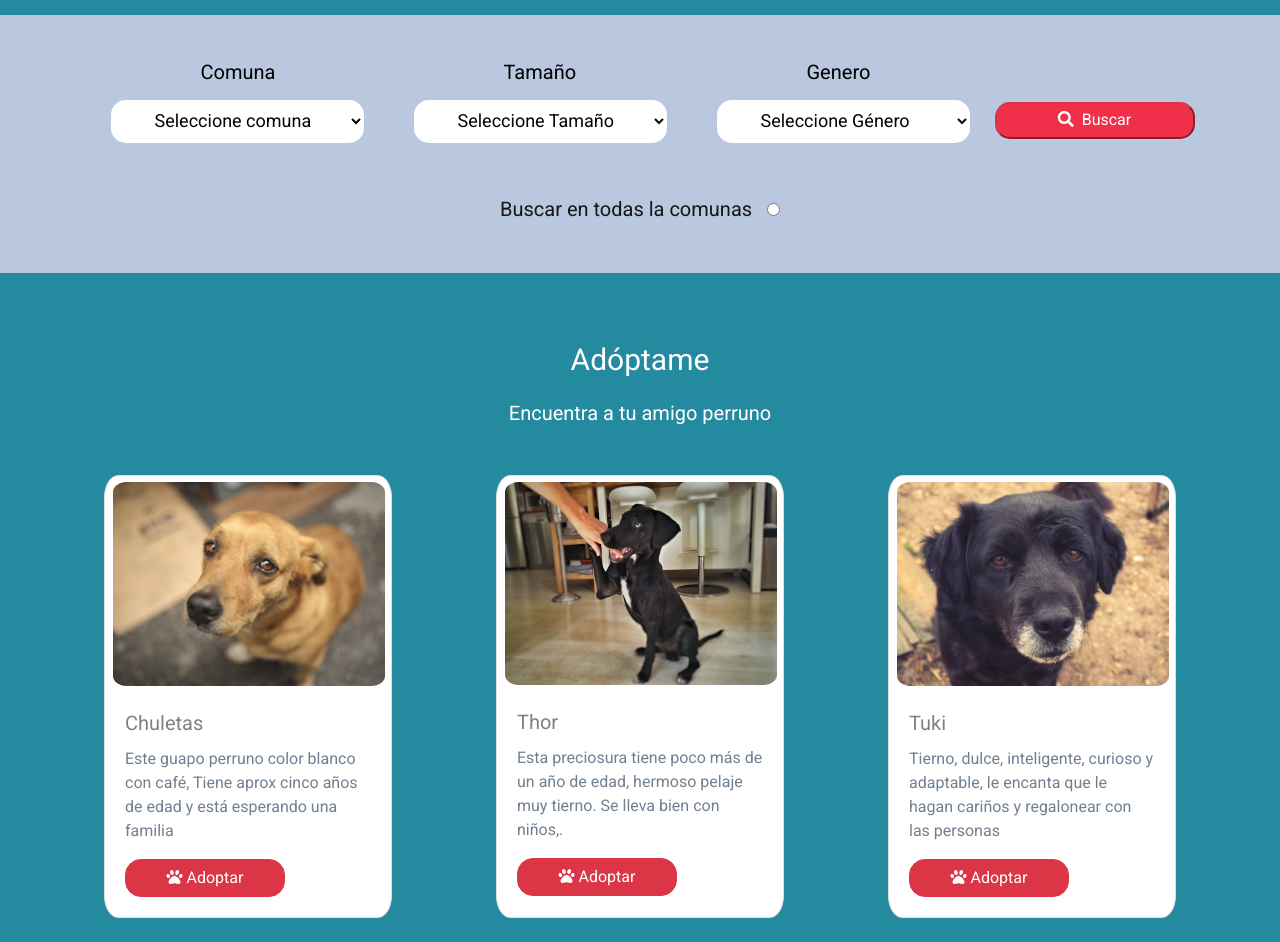
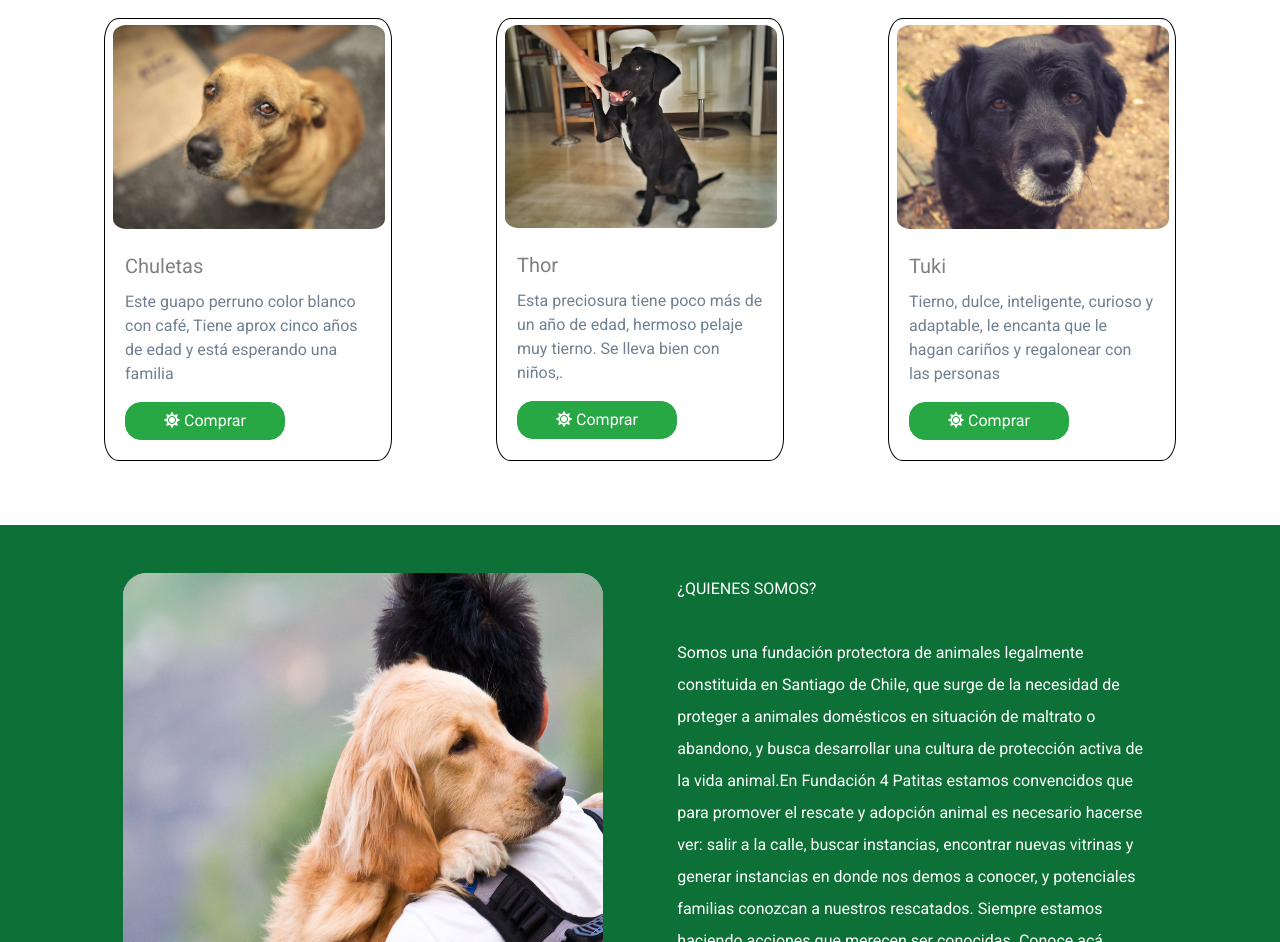
Before and after one commit to andresalva/4patitas, a plain HTML site: page index.html in a window 1280 px wide. Shown: the part 650-1592 px from the top of the page. Drawn offline with nearby package versions, Linux system fonts and the light colour scheme.

Commit message:
cambio pagina

```diff
--- a/css/estilos.css
+++ b/css/estilos.css
@@ -4,7 +4,7 @@
   box-sizing: border-box; }
 
 body {
-  background-color: #248a9f;
+  background-color: #ffffff;
   font-family: roboto; }
 
 /*seccion quienes*/
@@ -16,7 +16,7 @@ body {
   margin-left: 8rem;
   margin-top: 5rem;
   line-height: 2rem;
-  color: white;
+  color: rgb(0, 0, 0);
   font-size: 18px; }
 
 /*seccion adoptar*/
@@ -31,7 +31,7 @@ body {
     text-align: center;
     width: 100%;
     margin-top: 0rem;
-    color: white;
+    color: rgb(0, 0, 0);
     font-size: 40px;
     font-weight: bold; }
 
@@ -40,7 +40,7 @@ body {
 
 /*footer*/
 .footer__uno {
-  color: #fff;
+  color: rgb(0, 0, 0);
   margin-top: 5rem;
   padding: 10px;
   text-align: center; }
@@ -53,68 +53,12 @@ body {
 .titulo__uno {
   text-align: center;
   font-size: 30px;
-  color: white;
+  color: rgb(0, 0, 0);
   padding: 25px;
   margin-top: 3rem; }
 
 /*busqueda*/
-.container__bus {
-  width: 100%;
-  display: flex;
-  justify-content: center;
-  flex-wrap: wrap;
-  background-color: #b9c8df;
-  padding: 2rem;
-  margin-top: 3rem; }
-  .container__bus .form__group {
-    background-color: #b9c8df;
-    top: -20px;
-    padding: 10px 5px 10px; }
-    .container__bus .form__group .control__label {
-      margin-left: 110px;
-      color: white;
-      margin-bottom: -40px;
-      background-color: #b9c8df; }
-      .container__bus .form__group .control__label label {
-        background-color: #b9c8df;
-        text-align: center;
-        font-size: 20px;
-        color: black; }
-    .container__bus .form__group .option__group {
-      background-color: #b9c8df;
-      margin-top: 15px;
-      padding: 20px; }
-      .container__bus .form__group .option__group select {
-        width: 253px;
-        padding: 10px 30px 10px 40px;
-        outline: none;
-        font-size: 18px;
-        border-radius: 15px;
-        border: 1px;
-        background-color: white;
-        color: #030303;
-        margin-top: 10px; }
-  .container__bus .box__but .boton__sel {
-    margin-left: 0px;
-    background-color: #f0304a;
-    width: 200px;
-    height: 37px;
-    margin-top: 55px;
-    outline: none;
-    font-size: medium;
-    border-radius: 15px; }
-  .container__bus .box__but .boton__sel:hover {
-    background-color: #db0000;
-    color: white; }
-  .container__bus .butom__radio {
-    line-height: 1.6;
-    font-size: 20px;
-    width: 100%;
-    color: #161616; }
-    .container__bus .butom__radio .to__comuna {
-      margin-top: 20px;
-      text-align: center;
-      background-color: #b9c8df; }
+
 
 /*adoptame*/
 /*titulos*/
@@ -136,10 +80,11 @@ body {
 .cartasAdopcion {
   display: flex;
   justify-content: space-evenly;
-  margin-bottom: 4rem; }
+  margin-bottom: 4em; }
   .cartasAdopcion .card {
     color: slategrey;
-    border-radius: 5%; }
+    border-radius: 5%;
+    border: 1px solid black ; }
     .cartasAdopcion .card .card-img-top {
       margin-top: 6px;
       margin-left: 8px;
@@ -158,7 +103,7 @@ body {
 
 /*quines somos*/
 .quien__uno {
-  background-color: #b9c8df;
+  background-color: #0d7036;
   padding: 3rem;
   display: flex;
   justify-content: space-evenly; }
@@ -168,8 +113,8 @@ body {
     width: 30rem; }
 
 .parraf__uno {
-  background-color: #b9c8df;
-  color: black;
+  background-color: #0d7036;
+  color: rgb(255, 255, 255);
   width: 30rem;
   line-height: 2rem; }
 
@@ -178,14 +123,14 @@ body {
   text-align: center;
   font-size: 30px;
   font-weight: bold;
-  color: white;
+  color: rgb(0, 0, 0);
   padding: 15px; }
 
 .tit_titulo .ayuda__tit {
   text-align: center;
   font-size: 20px;
   font-weight: bold;
-  color: white;
+  color: rgb(0, 0, 0);
   padding: 10px; }
 
 /*videos*/
@@ -200,7 +145,7 @@ body {
 .titulos__mapa {
   text-align: center;
   margin-top: 1.5rem;
-  color: white; }
+  color: rgb(0, 0, 0); }
 
 @media only screen and (max-width: 1080px) {
   .cartasAdopcion {
--- a/css/style.css
+++ b/css/style.css
@@ -8,6 +8,8 @@ body {
   font-family: roboto;
   background-color: #248a9f;
 }
+
+
 
 .footer {
   color: #fff;
--- a/index.html
+++ b/index.html
@@ -20,17 +20,17 @@
       <link rel="stylesheet" href="https://use.fontawesome.com/releases/v5.8.1/css/all.css"
       integrity="sha384-50oBUHEmvpQ+1lW4y57PTFmhCaXp0ML5d60M1M7uH2+nqUivzIebhndOJK28anvf" crossorigin="anonymous">
 
-      <title>Fundacion 4 Patitas</title>
+      <title>Huerto pro</title>
   </head>
 <body>
 
   <header>
           <!-- NAVBAR-->
 
-    <nav class="navbar navbar-expand-sm navbar-dark" id="navbar">
+    <nav class="navbar navbar-expand-sm navbar-light"  id="navbar">
       <div class="container-fluid">
         <a class="navbar-brand" href="/index.html">
-          <img src="./img/LOGO.png" alt="fundacion" width="200" />
+          <img src="./img/logonegro.png" alt="fundacion" width="100" />
         </a>
 
         <button
@@ -79,74 +79,8 @@
 
     <!--titulo1-->
 
-    <h2 class="titulo__uno">Encuentra tu Adopciòn</h2>
+    <h2 class="titulo__uno">Encuentra tu Producto</h2>
 
-
-    <!--buscador-->
-
-  <section class="container__bus">
-    <div class="form__group">
-        <div class="control__label">
-          <label>Comuna</label>
-        </div>
-            <div class="option__group">
-                <select id="language" name="language" class="language" required>
-                    <option value="">Seleccione comuna</option>
-                    <option value="EN">Lo Barnechea</option>
-                    <option value="FR">Vitacura</option>
-                    <option value="SP">Las condes</option>
-                    <option value="CH">Peñalolen</option>
-                    <option value="JP">Santiago</option>
-                </select>
-            </div>
-        </div>
-
-        <div class="form__group">
-            <div class="control__label"><label>Tamaño</label></div>
-                 <div class="option__group">
-                    <select id="language" name="language" class="language" required>
-                        <option value="">Seleccione Tamaño</option>
-                        <option value="EN">Grande</option>
-                        <option value="FR">Mediano</option>
-                        <option value="SP">Pequeño</option>
-                    </select>
-                </div>
-            </div>
-        </div>
-
-
-        <div class="form__group">
-            <div class="control__label"><label>Genero</label></div>
-                <div class="option__group">
-                    <select id="language" name="language" class="language" required>
-                        <option value="">Seleccione Género</option>
-                        <option value="EN">Macho</option>
-                        <option value="FR">Hembra</option>
-                    </select>
-                </div>
-              </div>
-        </div>
-
-        <div class="box__but">
-          <a href="registrate.html">
-            <button type="button" class="boton__sel btn-danger"  ><i class="fas fa-search"></i>&nbsp;&nbsp;Buscar</button>
-          </a>
-          </div>
-    </div>
-
-        <div class="butom__radio">
-             <p class="to__comuna">Buscar en todas la comunas &nbsp
-                 <input type="radio" name="comuna" value="C"> </p>
-        </div>
-
-    </section>
-
-
-       <!--adopciones-->
-      <div class="tit__titulos">
-        <h1 class="h1__adopt">Adóptame</h1>
-        <h4 class="h4__encuentra">Encuentra a tu amigo perruno</h4>
-      </div>
 
 <!-- tarjetas -->
 
@@ -157,7 +91,7 @@
               <h5 class="card-title">Chuletas</h5>
               <p class="cards-text">
                 Este guapo perruno color blanco con café, Tiene aprox cinco años de edad y está esperando una familia </p>
-              <a href="./cuenta.html" class="btn btn-danger"><i class="fas fa-paw" ></i>&nbsp;Adoptar</a>
+              <a href="https://forms.gle/y6fS4kBVBi3BM6xX9" class="btn btn-success"><i class="fas fa-sun" ></i>&nbsp;Comprar</a>
             </div>
           </div>
 
@@ -166,7 +100,7 @@
             <div class="card-body" class="tarjeta">
               <h5 class="card-title">Thor</h5>
               <p class="cards-text">Esta preciosura tiene poco más de un año de edad, hermoso pelaje muy tierno. Se lleva bien con niños,.</p>
-              <a href="./cuenta.html" class="btn btn-danger"><i class="fas fa-paw" ></i>&nbsp;Adoptar</a>
+              <a href="https://forms.gle/y6fS4kBVBi3BM6xX9" class="btn btn-success"><i class="fas fa-sun" ></i>&nbsp;Comprar</a>
             </div>
           </div>
 
@@ -175,7 +109,7 @@
             <div class="card-body">
               <h5 class="card-title">Tuki</h5>
               <p class="cards-text">Tierno, dulce, inteligente, curioso y adaptable, le encanta que le hagan cariños y regalonear con las personas</p>
-              <a href="./cuenta.html" class="btn btn-danger"><i class="fas fa-paw" ></i>&nbsp;Adoptar</a>
+              <a href="https://forms.gle/y6fS4kBVBi3BM6xX9" class="btn btn-success"><i class="fas fa-sun" ></i>&nbsp;Comprar</a>
             </div>
           </div>
 
@@ -208,13 +142,9 @@
     </div>
 
     <section class="container__report__uno" >
-        <iframe class="video__uno" width="560" height="315" src="https://www.youtube.com/embed/9esCS0PHsB8" title="YouTube video player"
-          frameborder="0" allow="accelerometer; autoplay; clipboard-write; encrypted-media; gyroscope; picture-in-picture"
-          allowfullscreen></iframe>
+      <iframe width="560" height="315" src="https://www.youtube.com/embed/F7R1SgkiQp8" title="YouTube video player" frameborder="0" allow="accelerometer; autoplay; clipboard-write; encrypted-media; gyroscope; picture-in-picture" allowfullscreen></iframe>
 
-        <iframe class="video__uno" width="560" height="315" src="https://www.youtube.com/embed/UJ9y7zcrWdk" title="YouTube video player"
-          frameborder="0" allow="accelerometer; autoplay; clipboard-write; encrypted-media; gyroscope; picture-in-picture"
-          allowfullscreen></iframe>
+      <iframe width="560" height="315" src="https://www.youtube.com/embed/apl8EyqEt2M" title="YouTube video player" frameborder="0" allow="accelerometer; autoplay; clipboard-write; encrypted-media; gyroscope; picture-in-picture" allowfullscreen></iframe>
     </section>
 
 
```
Also changed, not shown: img/LOGOHUERTOVECTOR.png (added), img/Logo_blancoHP.png (added), img/logonegro.png (added).
